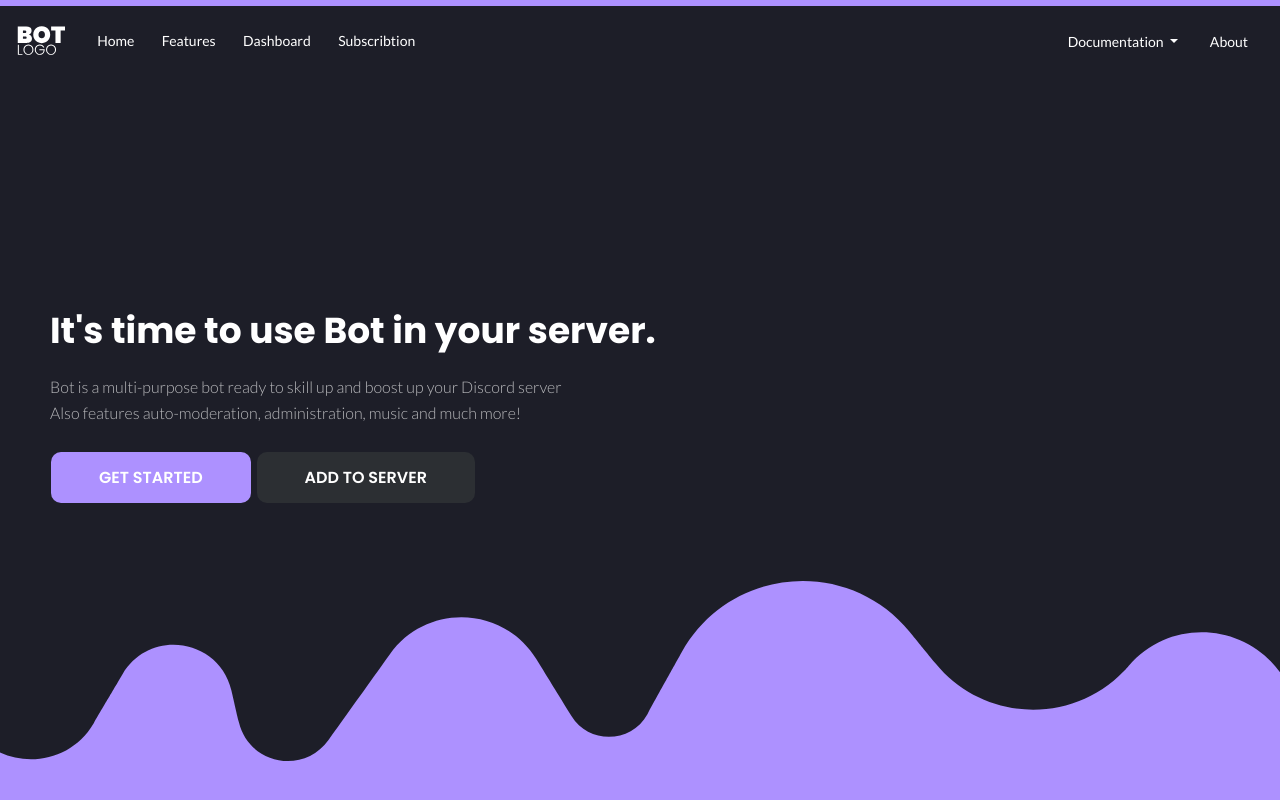
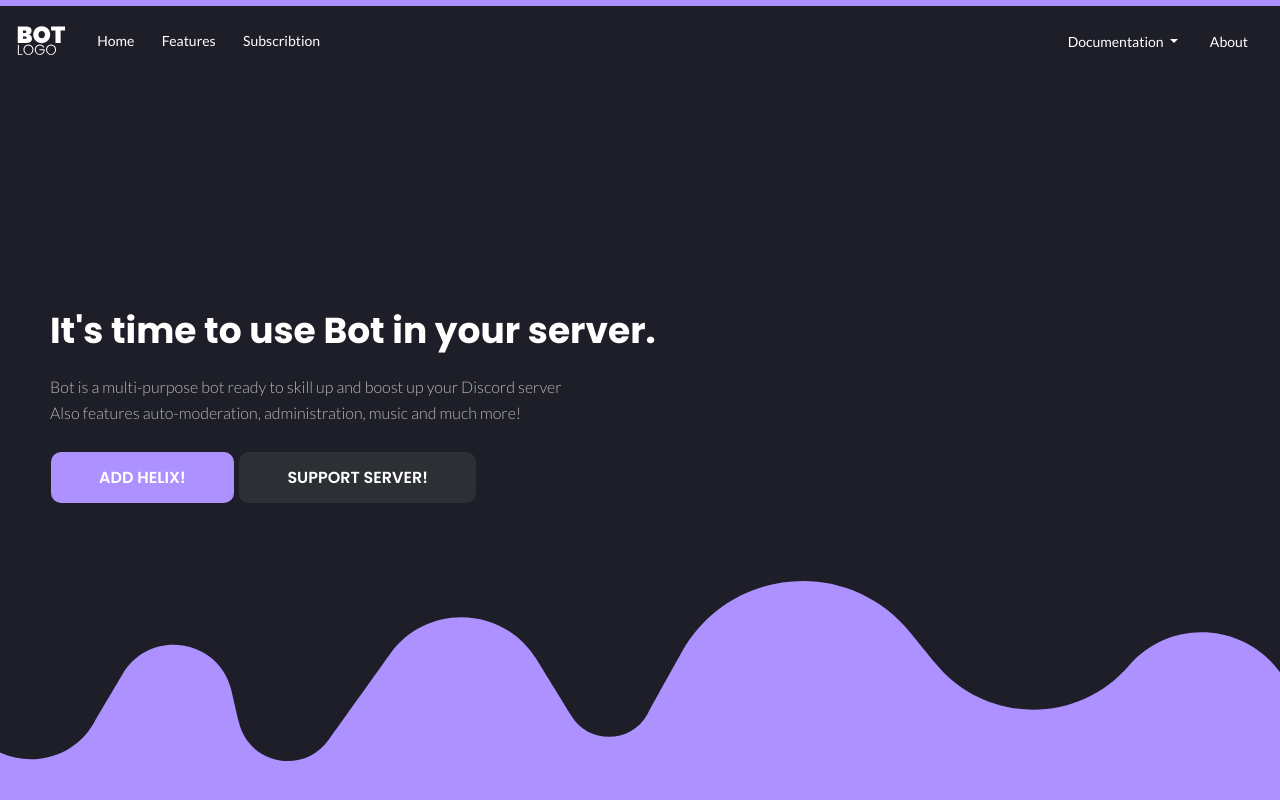
Before and after one commit to crumberry/helixio, a plain HTML site: page index.html in a window 1280 px wide. Shown: the top 800 px of the page. Drawn offline with nearby package versions, Linux system fonts and the light colour scheme.

Commit message:
Update index.html

```diff
--- a/index.html
+++ b/index.html
@@ -26,9 +26,6 @@
                 <a class="nav-link" href="/features">Features</a>
             </li>
             <li class="nav-item">
-                <a class="nav-link" href="/features">Dashboard</a>
-            </li>
-            <li class="nav-item">
                 <a class="nav-link" href="/features">Subscribtion</a>
             </li>
         </ul>
@@ -50,8 +47,8 @@
 <div class="heading">
     <h1 class="display-5 title">It's time to use Bot in your server.</h1>
     <p class="subtitle">Bot is a multi-purpose bot ready to skill up and boost up your Discord server<br />Also features auto-moderation, administration, music and much more!</p>
-    <a class="btn btn-primary btn-lg" href="#start_link" target="_blank" role="button">Get started</a>
-    <a class="btn btn-secondary btn-lg" href="https://discord.gg/GapmaCt" target="_blank" role="button">Add to server</a>
+    <a class="btn btn-primary btn-lg" href="https://discord.com/oauth2/authorize?scope=bot&client_id=723697439638290482&scope=bot&permissions=481684598" target="_blank" role="button">Add Helix!</a>
+    <a class="btn btn-secondary btn-lg" href="https://discord.gg/GapmaCt" target="_blank" role="button">Support Server!</a>
     <br /><br /><br /><br /><br /><br />
 </div>
 <div class="features">
```
